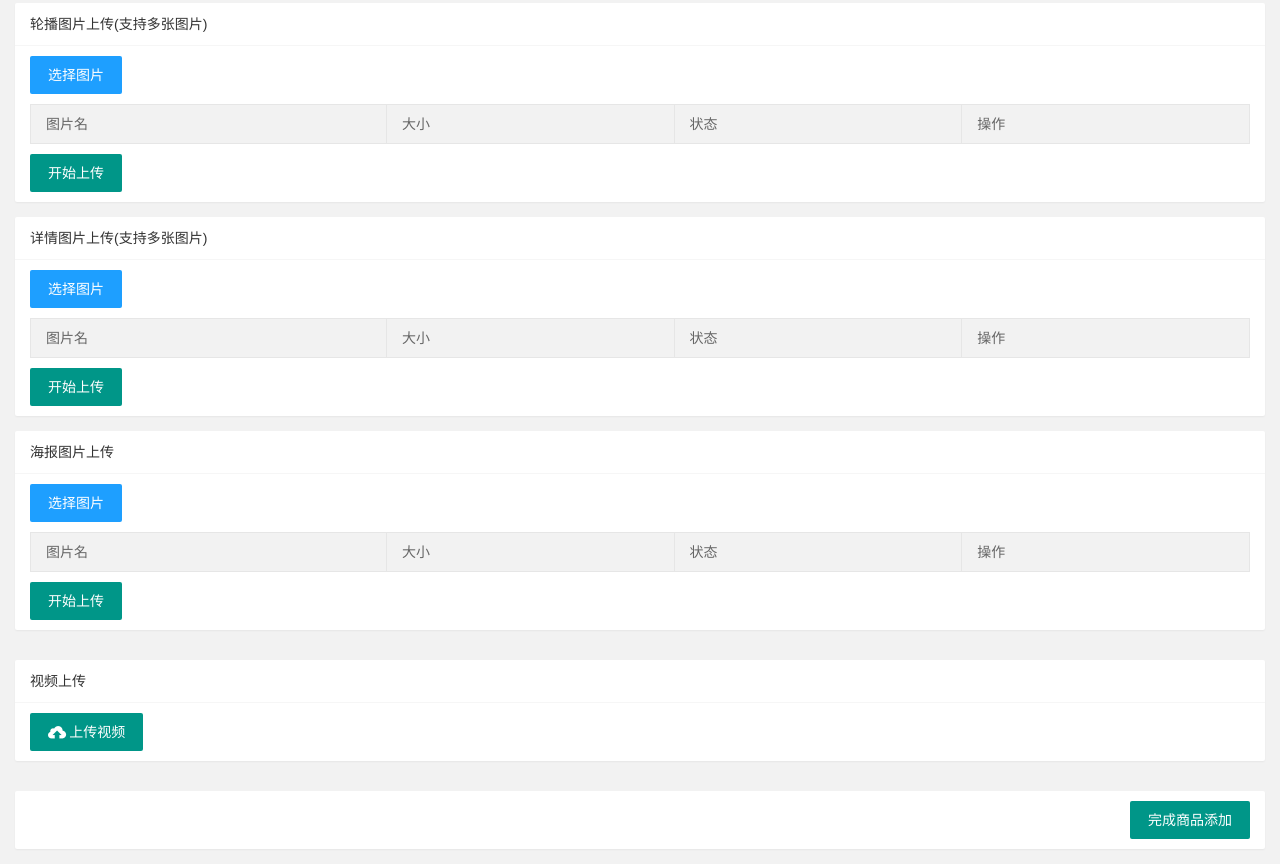
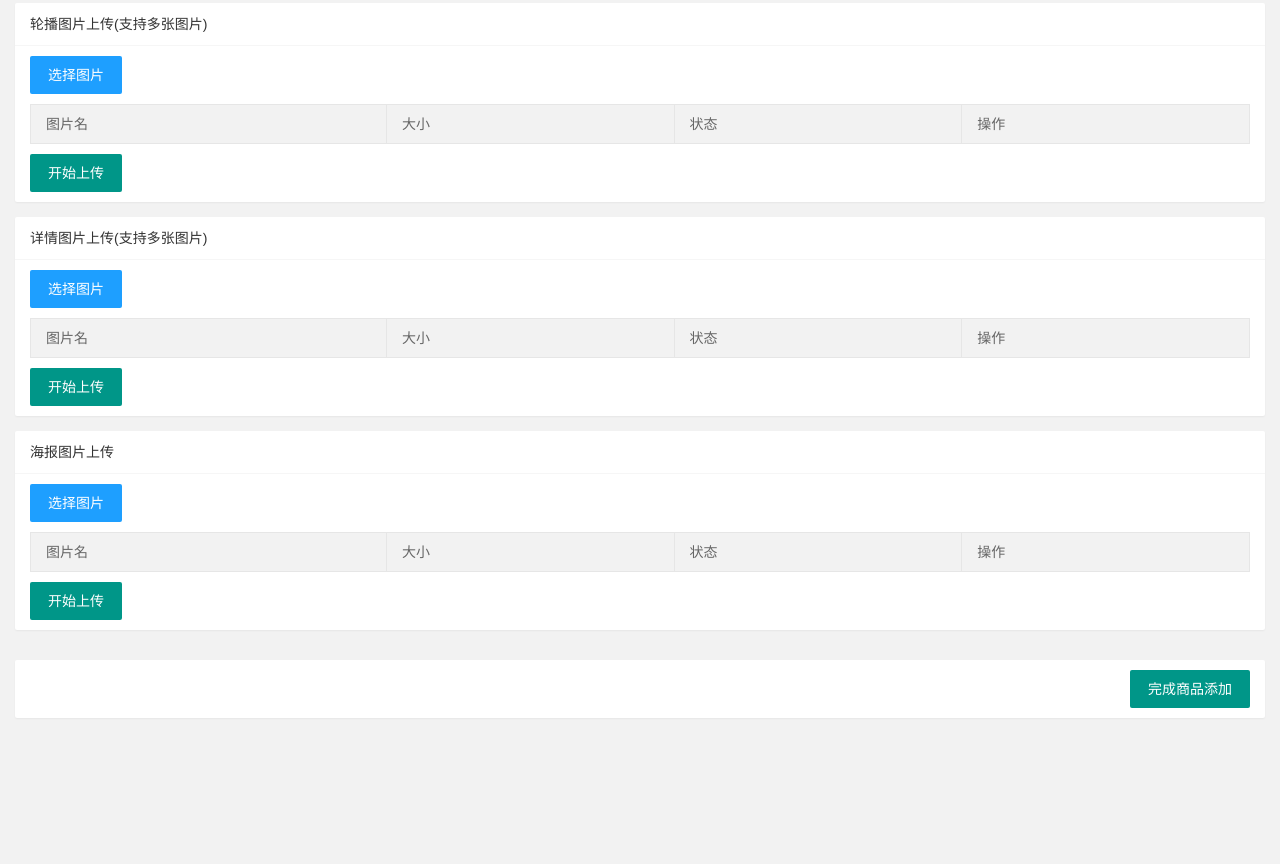
Before and after one commit to pzohn/newsun, a website: page src/views/app/shopping/addshopping.html in a window 1280 px wide. Shown: the part 549-1413 px from the top of the page. After the commit the page ends 1282 px from the top, so only its background shows below. Drawn offline with Linux system fonts and the light colour scheme.

Commit message:
20191223-1

```diff
--- a/src/views/app/shopping/addshopping.html
+++ b/src/views/app/shopping/addshopping.html
@@ -180,7 +180,7 @@
 
 
 
-    <div class="layui-fluid">
+<!--     <div class="layui-fluid">
     <div class="layui-row layui-col-space15">
 
       <div class="layui-col-md12">
@@ -189,13 +189,13 @@
           <div class="layui-card-body">
             <button type="button" class="layui-btn" id="test-upload-video"><i class="layui-icon"></i>上传视频</button>
             <button type="button" class="layui-btn layui-hide" id="test-upload-repeat-video"><i class="layui-icon"></i>重新上传</button>
-<!--             <button type="button" class="layui-btn" id="test-upload-type4"><i class="layui-icon"></i>上传音频</button>  -->
+            <button type="button" class="layui-btn" id="test-upload-type4"><i class="layui-icon"></i>上传音频</button>
           </div>
         </div>
       </div>
 
     </div>
-  </div>
+  </div> -->
 
 
 
```
